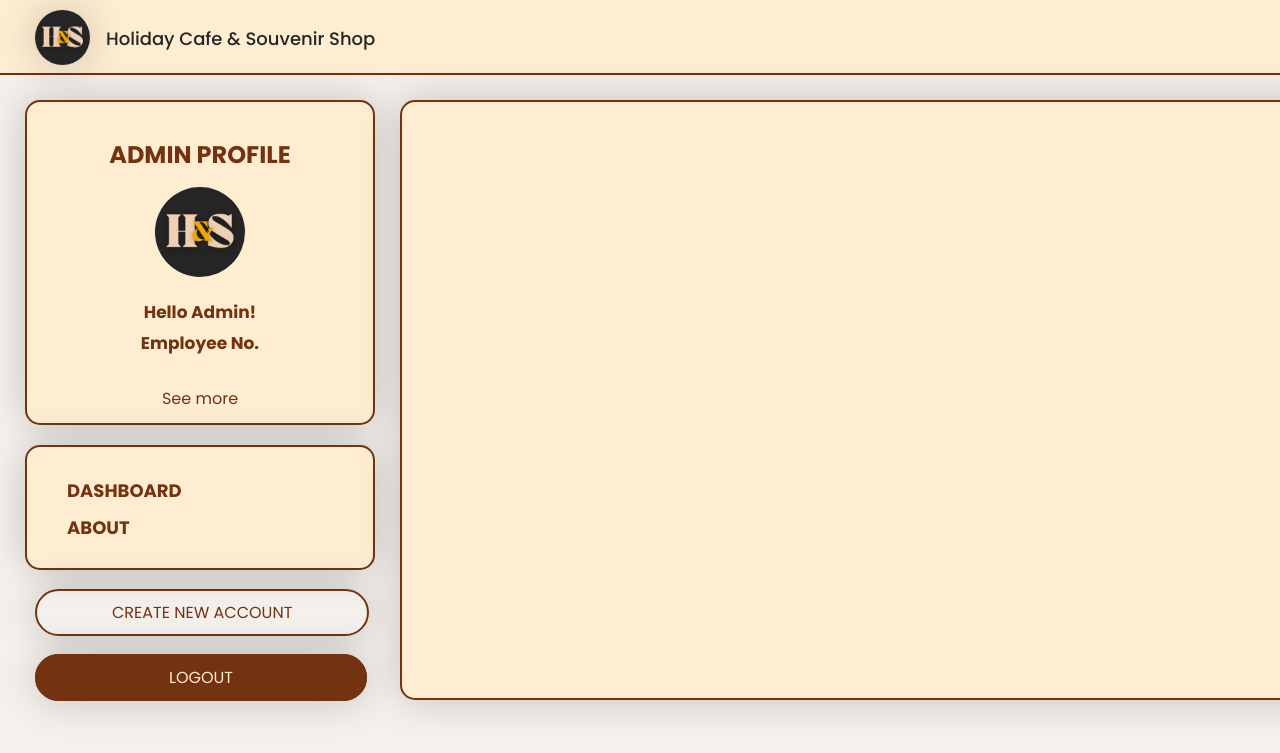
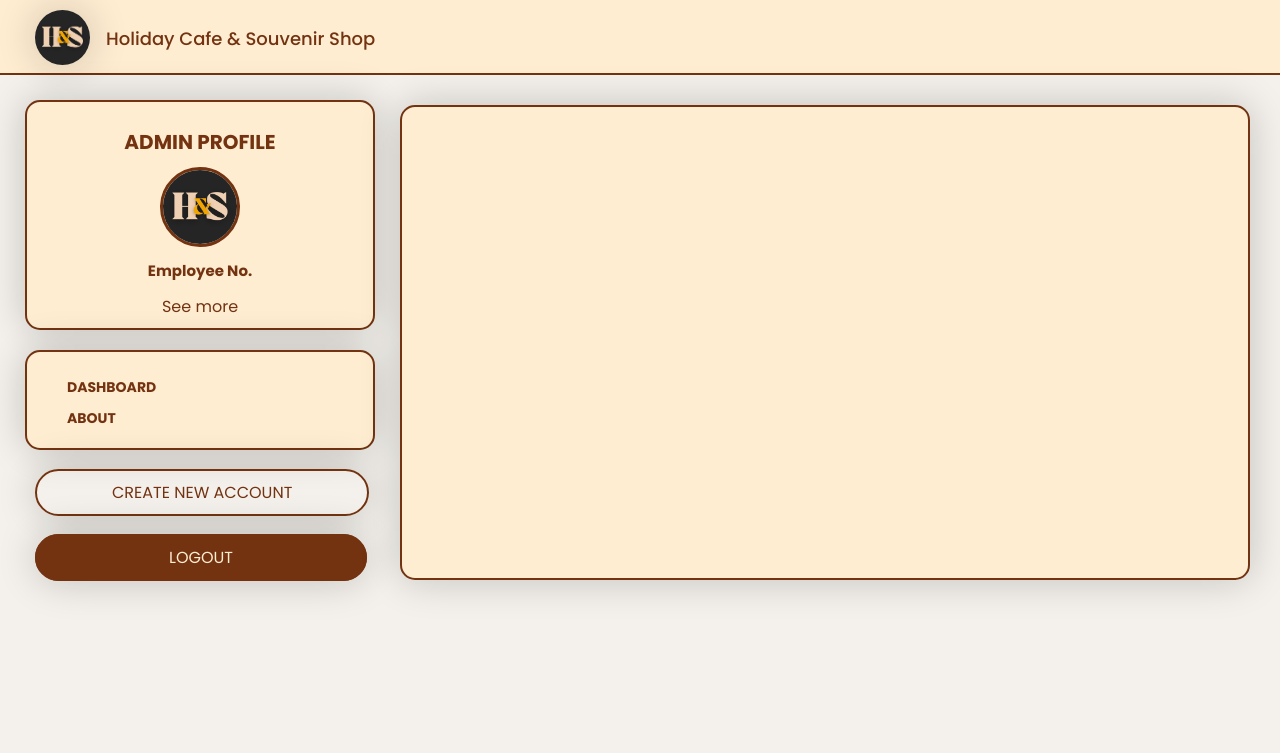
Before and after one commit to AaronClaude/Holiday-Cafe-and-Souvenir-Shop-CAPSTONE, a PHP site: page /POS-testing/admin-dashboard.html in a window 1280 px wide. Shown: the top 753 px of the page. Run offline with PHP 8.4, Linux system fonts and the light colour scheme.

Commit message:
update POS-testing html, css
- responsive for laptop screens (1920x1080)

```diff
--- a/POS-testing/admin-dashboard.css
+++ b/POS-testing/admin-dashboard.css
@@ -22,7 +22,7 @@ header {
     background: #FFEDD2;
     font-weight: 400;
     font-style: normal;
-    color: #252525;
+    color: #733311;
     border-bottom: 2px solid #733311;
     position: fixed;
     display: flex;
@@ -75,10 +75,17 @@ header h1 {
 .sidebox-1 .container img {
     width: 90px;
     height: auto;
+    border: #733311 3px solid;
     border-radius: 50%;
     margin-top: 15px;
     margin-bottom: 15px;
+    cursor: pointer;
+    transition: 0.3s ease;
 }
+
+.sidebox-1 .container img:hover {
+    transform: scale(1.1);
+  }
 
 .sidebox-1 .container h3 {
     font-size: 17px;
@@ -189,3 +196,86 @@ header h1 {
     background-color: #FFEDD2;
     box-shadow: 0 0 40px rgba(0, 0, 0, 0.2);
 }
+
+@media only screen and (min-width: 1024px) {
+    .sidebox-1 {
+        position: relative;
+        width: 350px;
+        height: 230px;
+        top: 100px;
+        left: 25px;
+        border-radius: 15px;
+        border: 2px #733311 solid;
+        background-color: #FFEDD2;
+        box-shadow: 0 0 40px rgba(0, 0, 0, 0.2);
+    }
+
+
+    .sidebox-1 .container {
+        text-align: center;
+        color: #733311;
+        margin-top: 15px;
+    }
+
+    .sidebox-1 .container img {
+        width: 80px;
+        height: auto;
+        border-radius: 50%;
+        margin-top: 10px;
+        margin-bottom: 5px;
+    }
+
+    .sidebox-1 .container h2 {
+        font-size: 20px;
+    }
+
+    .sidebox-1 .container h3 {
+        font-size: 15px;
+        margin-bottom: 12px;
+    }
+
+    .sidebox-1 .container a {
+        color: #733311;
+        text-decoration: none;
+        transition: 0.3s ease;
+    }
+
+
+    .sidebox-2 {
+        position: relative;
+        width: 350px;
+        height: 100px;
+        top: 120px;
+        left: 25px;
+        border-radius: 15px;
+        border: 2px #733311 solid;
+        background-color: #FFEDD2;
+        box-shadow: 0 0 40px rgba(0, 0, 0, 0.2);
+    }
+
+    .sidebox-2 .container {
+        display: block;
+        color: #733311;
+        margin-top: 10px;
+    }
+
+    .sidebox-2 .container a {
+        color: #733311;
+        font-weight: 700;
+        font-size: 14px;
+        margin-left: 15px;
+    }
+
+
+    .dashboard {
+        position: relative;
+        margin-top: -295px;
+        width: 850px;
+        height: 475px;
+        left: 400px;
+        border-radius: 15px;
+        border: 2px #733311 solid;
+        background-color: #FFEDD2;
+        box-shadow: 0 0 40px rgba(0, 0, 0, 0.2);
+    }
+}
--- a/POS-testing/admin-dashboard.html
+++ b/POS-testing/admin-dashboard.html
@@ -27,9 +27,7 @@
         <div class="container">
             <h2>ADMIN PROFILE</h2>
             <img src="../IMG/logos/nav-logo.png" alt="profile icon">
-            <h3>Hello Admin!</h3>
             <h3>Employee No. <?php echo $fetch['empid']; ?></h3>
-            <br>
             <a href="#">See more</a>
         </div>
     </section>
```
